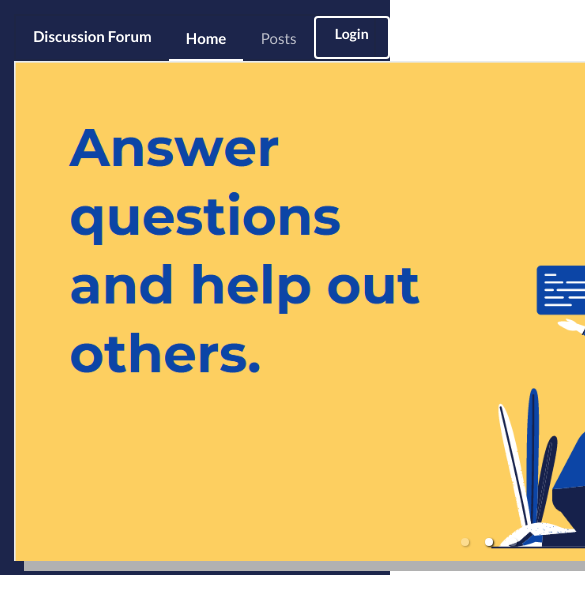
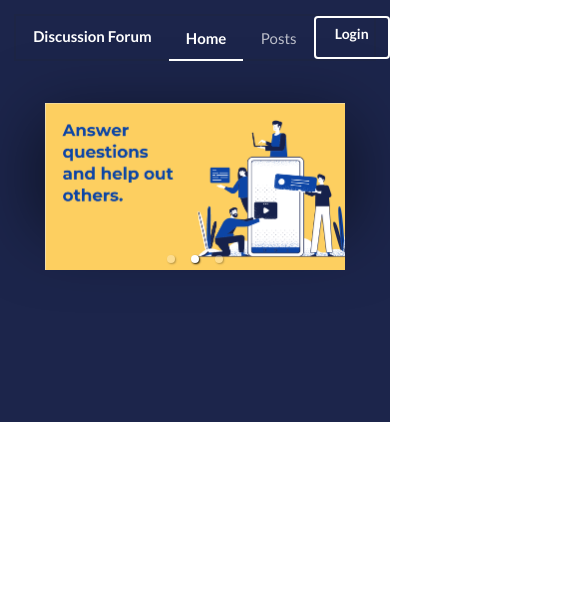
Before and after one commit to disha4091/Discussion_Forum, a React (Create React App) app in the folder client/: page / in a window 390 px wide. Shown: the top 614 px of the page, 585 px wide, since content can reach past the window. Built offline with nearby package versions, Linux system fonts and the light colour scheme.

Commit message:
Navbar added

```diff
--- a/client/package.json
+++ b/client/package.json
@@ -25,6 +25,7 @@
     "react-responsive-carousel": "^3.2.18",
     "react-router-dom": "^5.2.0",
     "react-scripts": "^2.1.8",
+    "semantic-ui-css": "^2.4.1",
     "semantic-ui-react": "^2.0.3",
     "web-vitals": "^1.1.1"
   },
--- a/client/src/HomePage/HomePage.css
+++ b/client/src/HomePage/HomePage.css
@@ -1,3 +1,6 @@
+.homepage{
+  overflow-x: hidden;
+}
 .image {
   width: 950px;
   height: 500px;
@@ -6,9 +9,25 @@
 .Carousel {
   width: 950px;
   margin: auto;
-  box-shadow: 10px 10px #b1b1b1;
+  box-shadow: rgba(0, 0, 0, 0.56) 0px 22px 70px 4px;
 }
 
-.ui.pusher-ele{
-  background-color: #1c254b !important;
+.ui.inverted.vertical.masthead.center.aligned.segment.pusher-ele{
+  background-color: #1c254b;
+  height: 95vh;
 }
+
+@media only screen and (max-width: 600px){
+  .Carousel{
+    width: 300px;
+    height: 100px;
+  }
+  .image{
+    width:300px;
+    height: 175px;
+  }
+  .ui.inverted.vertical.masthead.center.aligned.segment.pusher-ele{
+    background-color: #1c254b;
+    height: 50vh;
+  }
+}
--- a/client/src/HomePage/Homepage.js
+++ b/client/src/HomePage/Homepage.js
@@ -21,13 +21,13 @@ const HomePage = () => {
                     <div className="Carousel">
                         <Carousel showArrows={false} showStatus={false} showThumbs={false} autoPlay={true} infiniteLoop={true} interval={3000}>
                             <div className="image">
-                                <img src={image1} />
+                                <img className="cimage" src={image1} />
                             </div>
                             <div className="image">
-                                <img src={image2} />
+                                <img className="cimage" src={image2} />
                             </div>
                             <div className="image">
-                                <img src={image3}/>
+                                <img className="cimage" src={image3}/>
                             </div>
                         </Carousel>
                     </div>
--- a/client/src/Navbar/nav.css
+++ b/client/src/Navbar/nav.css
@@ -1,4 +1,4 @@
-.ui.menu{
-    background-color: #1c254b !important;
-    margin-bottom: 10vh ;
+.ui.large.secondary.inverted.pointing.menu{
+    background-color: #1c254b;
+    margin-bottom: 5vh;
 }
```
Also changed, not shown: 1 other file (tests, documents, lock files or other folders).
